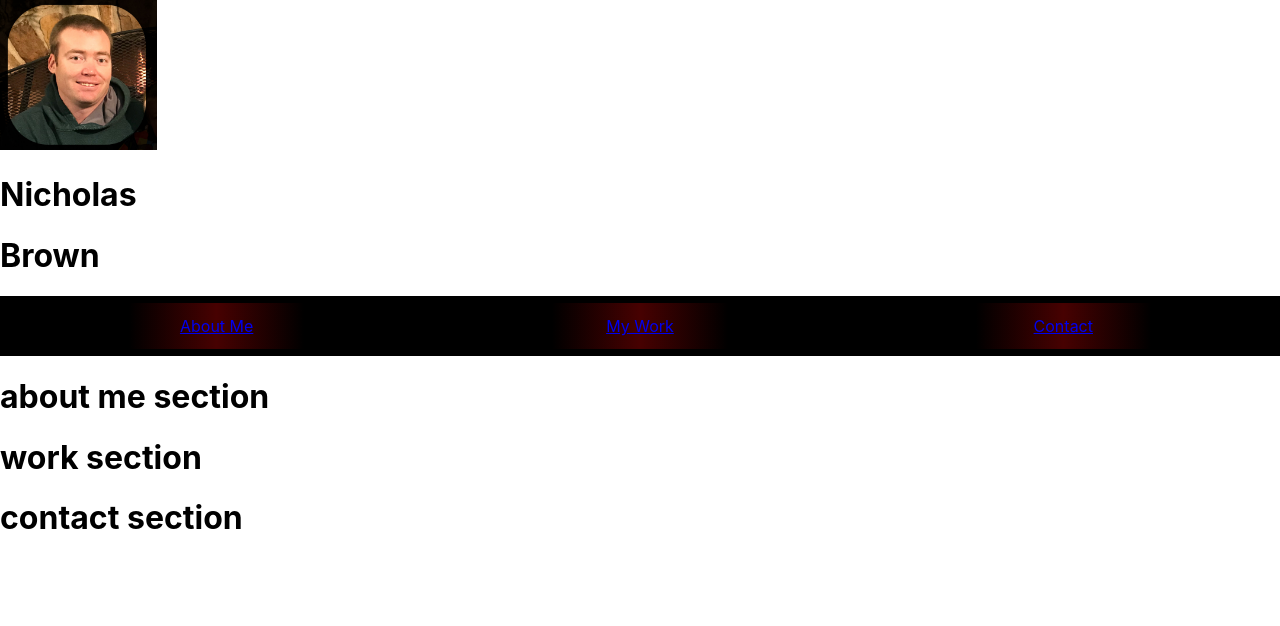
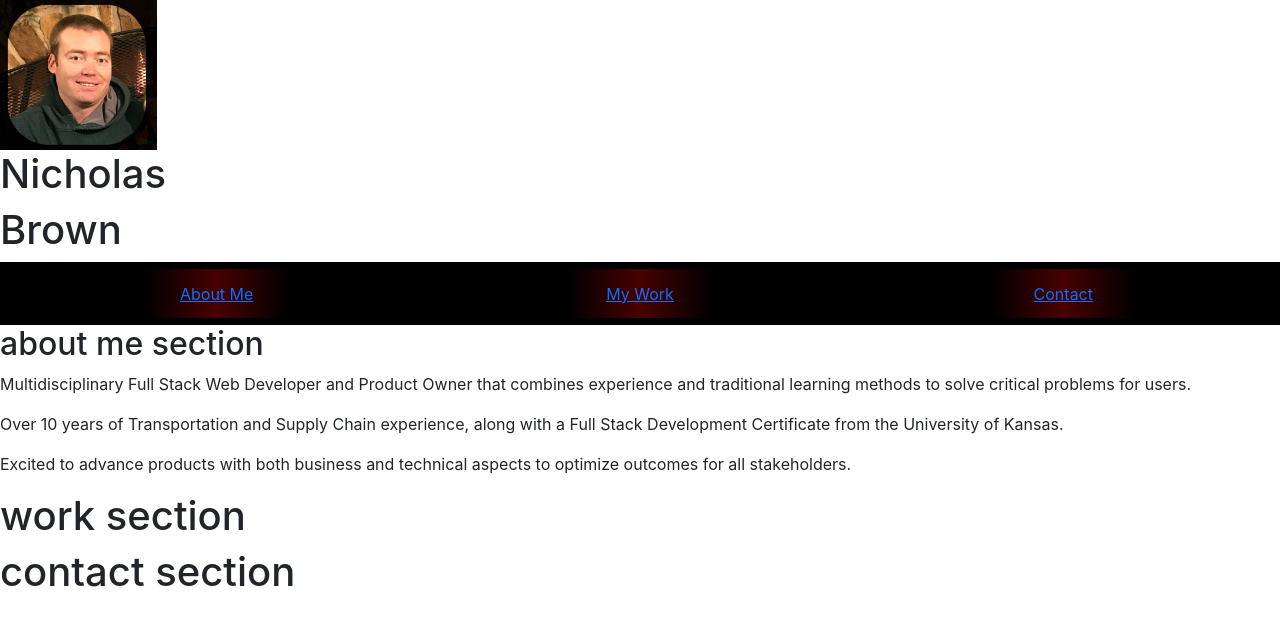
Before and after one commit to brownnicholasj/nbrown_portfolio, a React (Create React App) app: page / in a window 1280 px wide. Shown: the top 626 px of the page. Built offline with nearby package versions, Linux system fonts and the light colour scheme; the HTML template or start-up script is replaced by a standard one.

Commit message:
updated about react file to have data in it

```diff
--- a/package.json
+++ b/package.json
@@ -1,11 +1,12 @@
 {
-  "name": "Nicholas Brown Portfolio",
+  "name": "NBrown_Portfolio",
   "version": "0.1.0",
   "private": true,
   "dependencies": {
     "@testing-library/jest-dom": "^5.11.4",
     "@testing-library/react": "^11.1.0",
     "@testing-library/user-event": "^12.1.10",
+    "bootstrap": "^5.0.2",
     "react": "^17.0.1",
     "react-dom": "^17.0.1",
     "react-icons": "^4.1.0",
--- a/src/components/About.js
+++ b/src/components/About.js
@@ -1,5 +1,22 @@
 import React from 'react';
 
 export default function About() {
-	return <h1>about me section</h1>;
+	return (
+		<div>
+			<h2>about me section</h2>
+			<p>
+				Multidisciplinary Full Stack Web Developer and Product Owner that
+				combines experience and traditional learning methods to solve critical
+				problems for users.
+			</p>
+			<p>
+				Over 10 years of Transportation and Supply Chain experience, along with
+				a Full Stack Development Certificate from the University of Kansas.
+			</p>
+			<p>
+				Excited to advance products with both business and technical aspects to
+				optimize outcomes for all stakeholders.
+			</p>
+		</div>
+	);
 }
```
Also changed, not shown: 1 other file (tests, documents, lock files or other folders).
